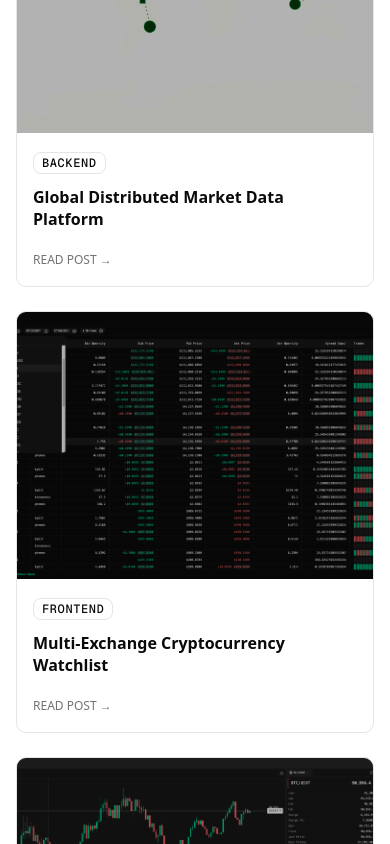
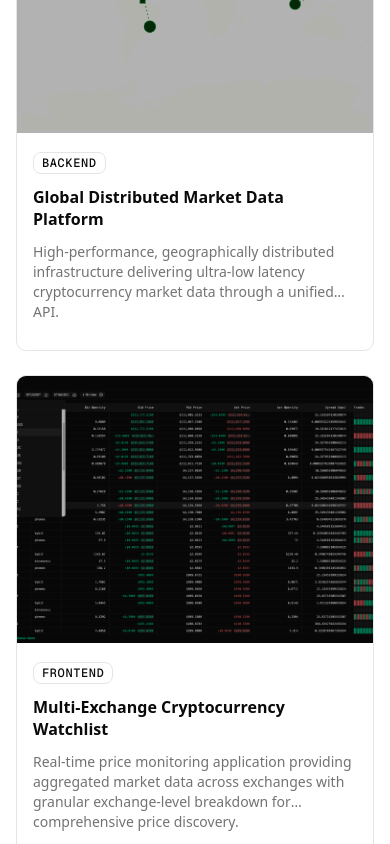
Before and after one commit to DreadPirateRob/upd-port, a Next.js app: page / in a window 390 px wide. Shown: the part 7600-8444 px from the top of the page. Built offline with nearby package versions, Linux system fonts and the light colour scheme.

Commit message:
Case Studies: add clamped project descriptions and switch to 2-column grid

```diff
--- a/src/components/home/HomeContent.jsx
+++ b/src/components/home/HomeContent.jsx
@@ -374,7 +374,7 @@ export default function HomeContent({ projects }) {
                 </FadeIn>
               </div>
               <StaggerContainer
-                className="grid grid-cols-1 sm:grid-cols-2 lg:grid-cols-3 gap-6"
+                className="grid grid-cols-1 md:grid-cols-2 gap-6"
                 staggerDelay={0.15}
               >
                 {projects.map((project) => (
--- a/src/components/home/ProjectBlogCard.jsx
+++ b/src/components/home/ProjectBlogCard.jsx
@@ -21,16 +21,20 @@ export default function ProjectBlogCard({ project }) {
       </div>
 
       {/* Body */}
-      <div className="p-4">
+      <div className="p-4 flex flex-col h-full">
         <div className="mb-3">
           <Badge variant="outline" className="text-xs uppercase tracking-wider">
             {project.areas?.[0] ?? project.technologies?.[0] ?? "Project"}
           </Badge>
         </div>
 
-        <h3 className="font-bold text-base leading-snug mb-4">
+        <h3 className="font-bold text-base leading-snug mb-3">
           {project.title}
         </h3>
+
+        <p className="text-sm text-muted-foreground line-clamp-3 mb-4 flex-1">
+          {project.description}
+        </p>
 
         <span className="text-xs text-muted-foreground group-hover:text-primary transition-colors">
           {isDisabled ? "COMING SOON" : "READ POST →"}
```
